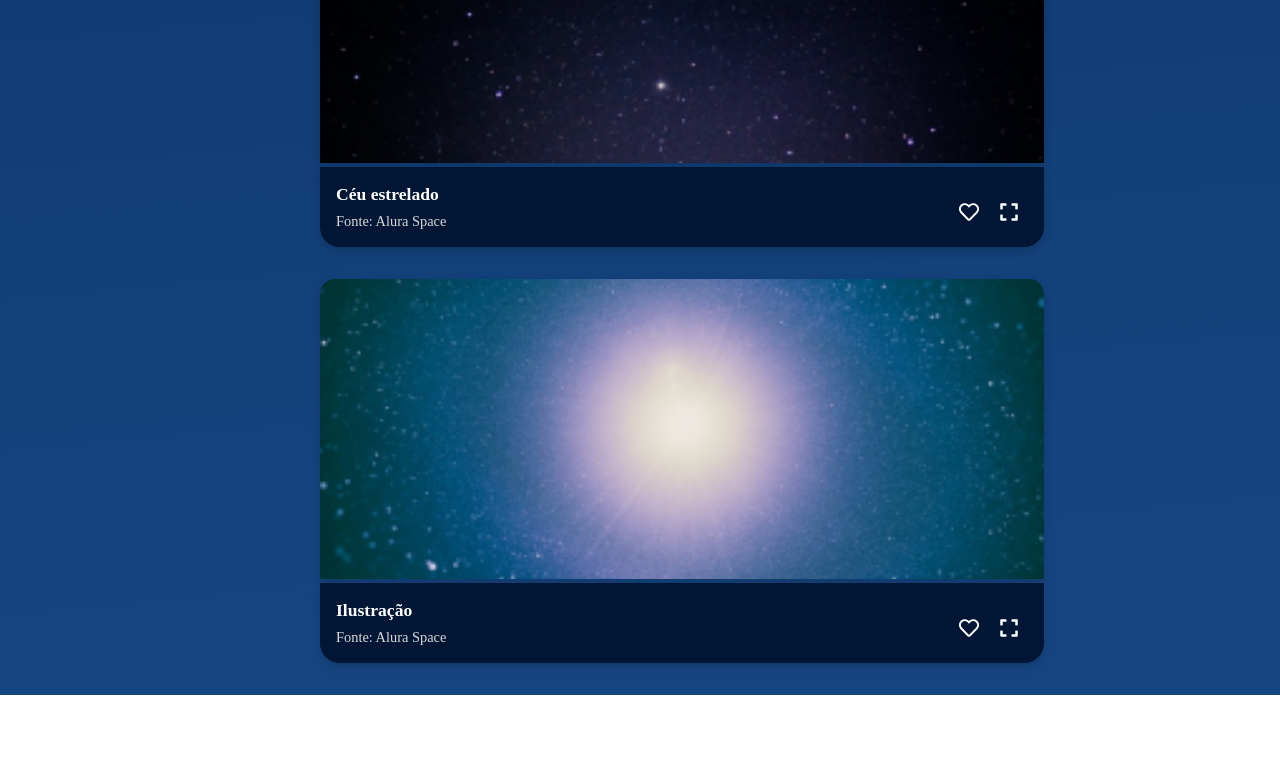
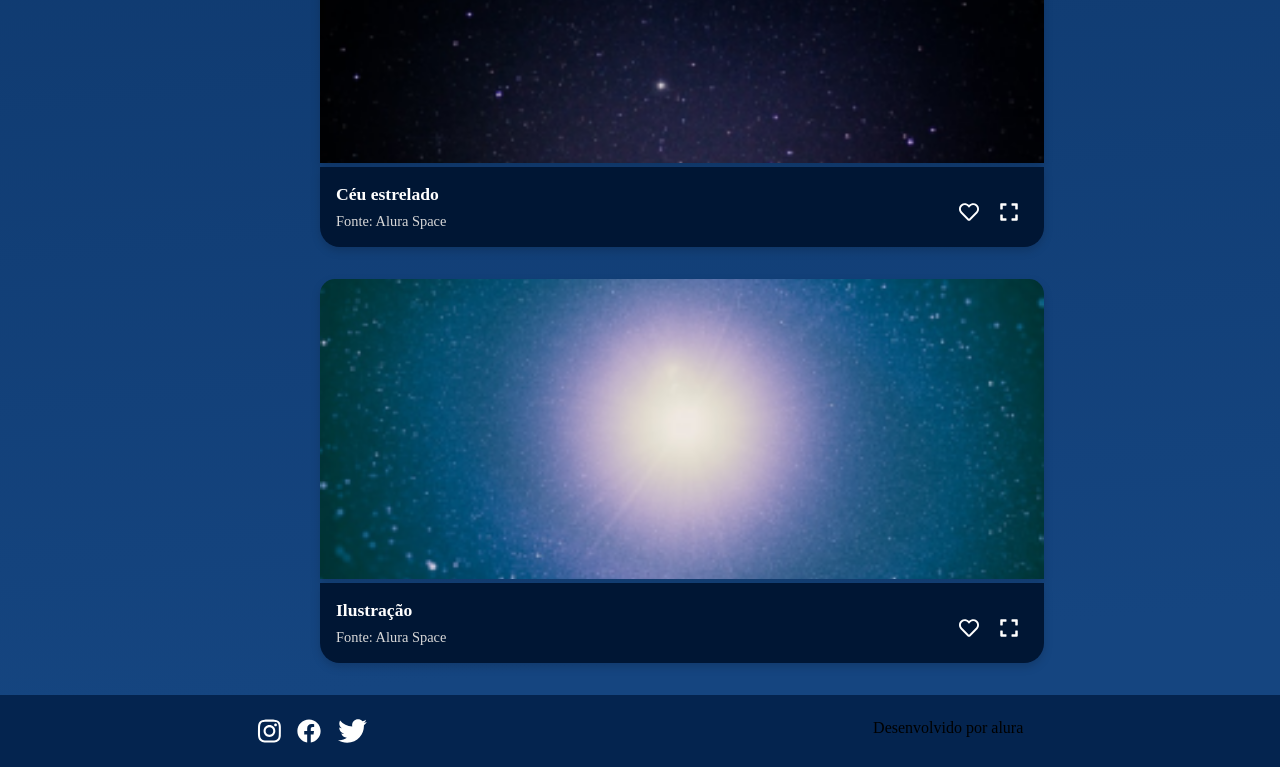
Before and after one commit to danielcoosta1/Space-app, a React (Vite) app: page / in a window 1280 px wide. Shown: the part 4185-4952 px from the top of the page. Before the commit the page ends 4880 px from the top, so only its background shows below. Built offline with nearby package versions, Linux system fonts and the light colour scheme.

Commit message:
Acrecentando o ultimo componente: rodape

```diff
--- a/src/App.jsx
+++ b/src/App.jsx
@@ -1,6 +1,7 @@
 import Cabecalho from "./components/Cabecalho";
 import BarraLateral from "./components/BarraLateral";
 import Banner from "./components/Banner";
+import Rodape from "./components/Rodape";
 
 import {
   FundoGradiente,
@@ -13,6 +14,8 @@ import backGroundImage from "../src/assets/banner.png";
 import Galeria from "./components/Galeria";
 
 import fotos from "./fotos.json";
+
+
 
 const App = () => {
   return (
@@ -29,6 +32,7 @@ const App = () => {
           </ConteinerWrapper>
         </MainConteiner>
       </AppConteiner>
+      <Rodape/>
     </FundoGradiente>
   );
 };
--- /dev/null
+++ b/src/components/Rodape/index.jsx
@@ -0,0 +1,19 @@
+import { Footer, RedesSociais, Img } from "./styles";
+import ig from "/imagens/sociais/instagram.svg";
+import fb from "/imagens/sociais/facebook.svg";
+import tt from "/imagens/sociais/twitter.svg";
+
+const Rodape = () => {
+  return (
+    <Footer>
+      <RedesSociais>
+        <Img src={ig} />
+        <Img src={fb} />
+        <Img src={tt} />
+      </RedesSociais>
+      <p>Desenvolvido por alura</p>
+    </Footer>
+  );
+};
+
+export default Rodape;
--- /dev/null
+++ b/src/components/Rodape/styles.js
@@ -0,0 +1,21 @@
+import styled from "styled-components";
+
+const Footer = styled.footer`
+    width: 100vw;
+    display: flex;
+    justify-content: space-around;
+    padding: 1.5rem 0;
+    background-color: #04244F;
+
+`;
+
+const RedesSociais = styled.div`
+    display: flex;
+    gap: 1rem;
+`;
+
+const Img = styled.img``;
+
+
+
+export {Footer, RedesSociais, Img}
```
